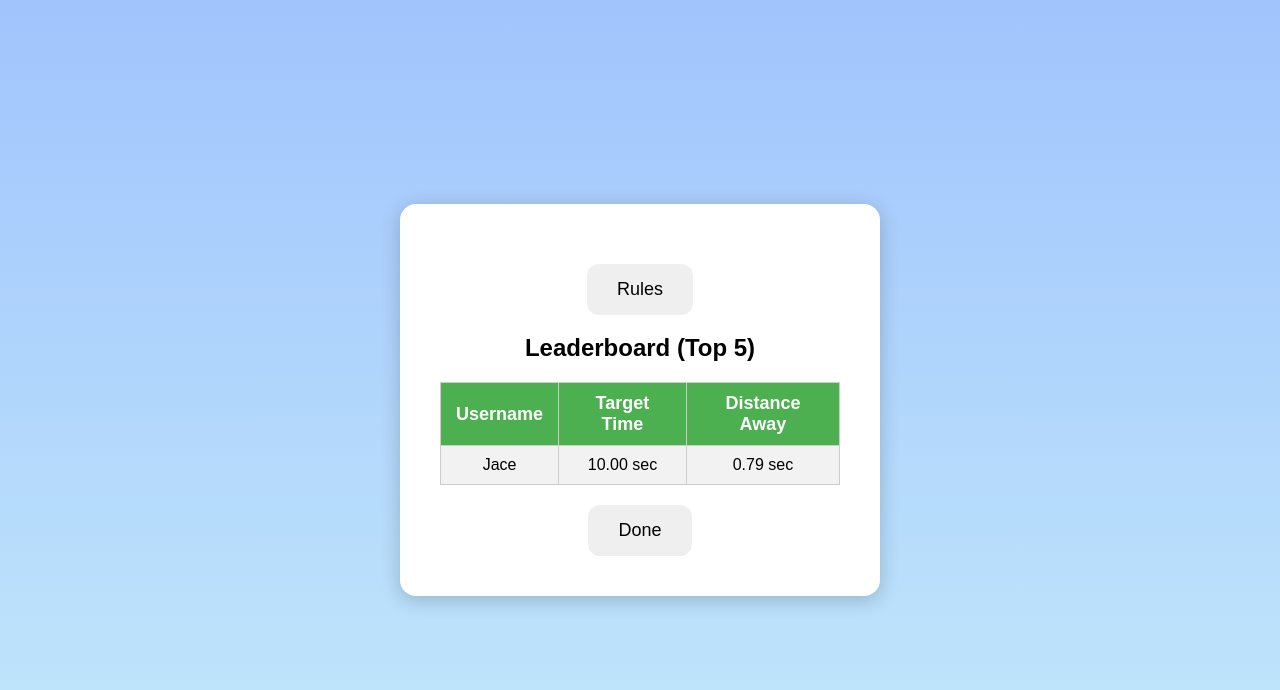
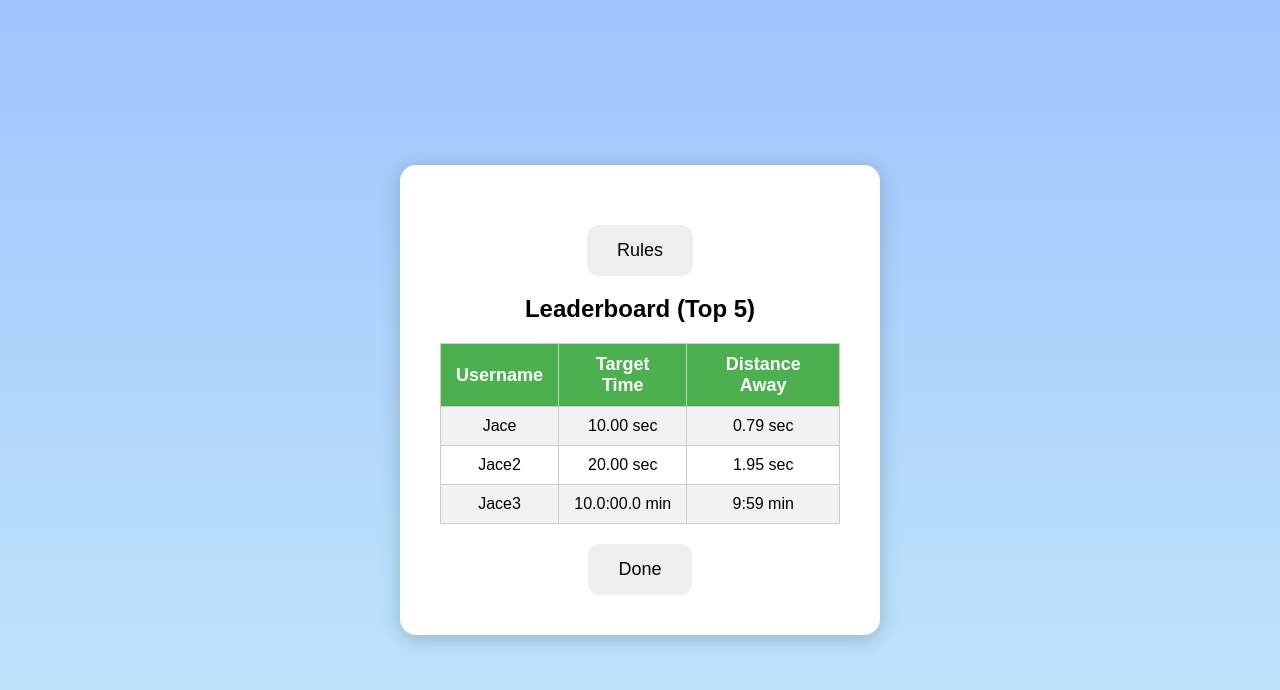
Before and after one commit to jclaassen123/Multilang-Portfolio, a Flask app: page /leaderboard in a window 1280 px wide. Shown: the top 690 px of the page. Run offline with Flask 3, Linux system fonts and the light colour scheme.

Commit message:
Leaderboard display bug fix

```diff
--- a/Python/web/game_data.csv
+++ b/Python/web/game_data.csv
@@ -1,2 +1,4 @@
 username,chosen_time,distance
 Jace,10.0,0.79
+Jace2,20.0,1.95
+Jace3,600.0,598.83
--- a/Python/web/templates/leaderboard.html
+++ b/Python/web/templates/leaderboard.html
@@ -31,8 +31,9 @@
                 {% if row.distance < 60 %}
                     <td>{{ "%.2f"|format(row.distance) }} sec</td>
                 {% else %}
-                    {% set mins = row.distance // 60 %}
-                    {% set secs = row.distance % 60 %}
+                    {% set total_seconds = row.distance | round(0, 'common') | int %}
+                    {% set mins = total_seconds // 60 %}
+                    {% set secs = total_seconds % 60 %}
                     <td>{{ mins }}:{% if secs < 10 %}0{% endif %}{{ secs }} min</td>
                 {% endif %}
             </tr>
```
